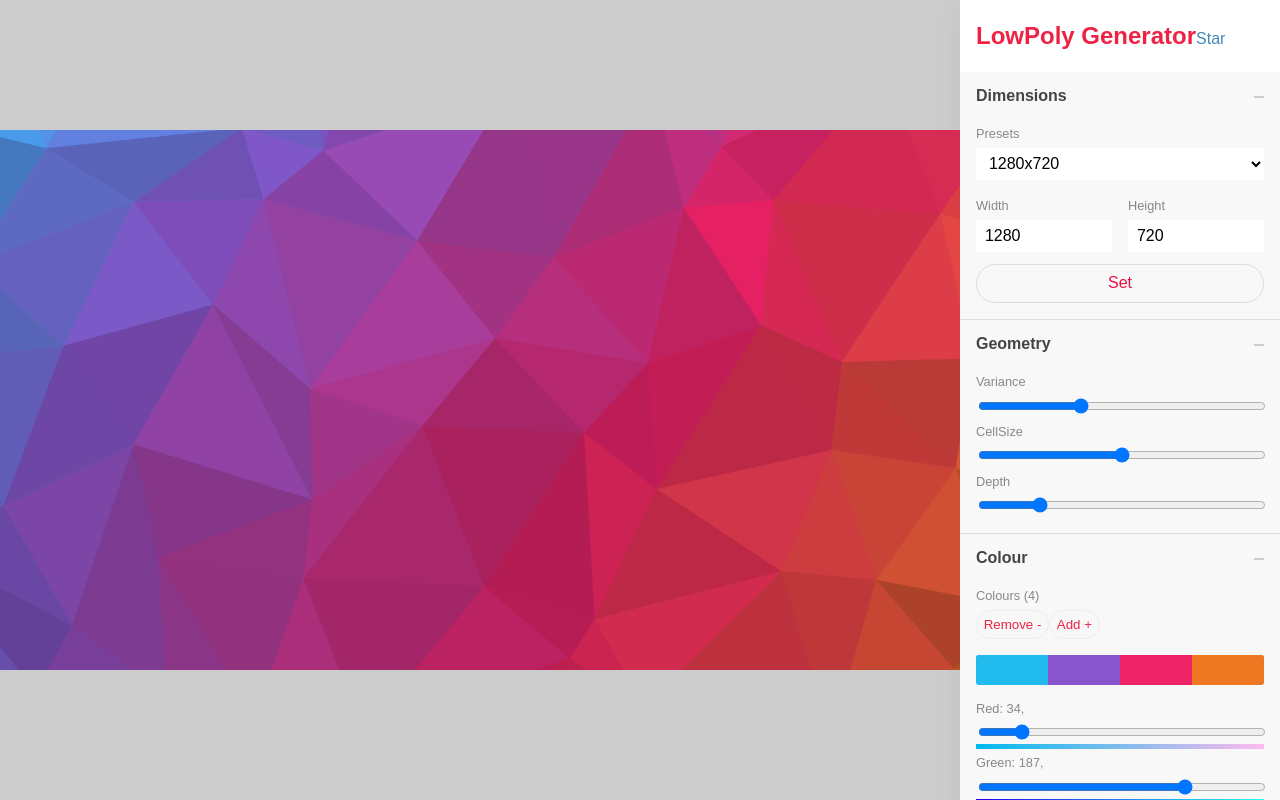
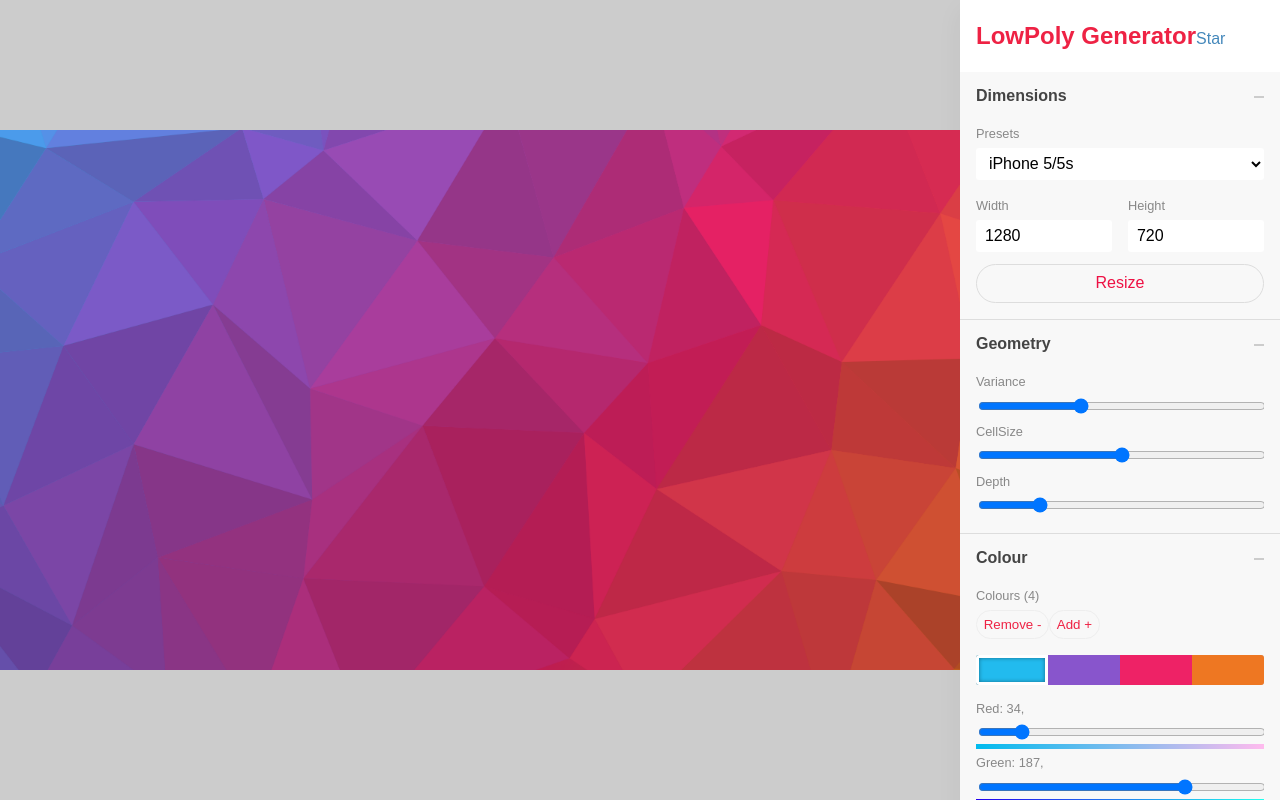
Before and after one commit to cojdev/lowpoly, a React app: page / in a window 1280 px wide. Shown: the top 800 px of the page. Built offline with nearby package versions, Linux system fonts and the light colour scheme; the HTML template or start-up script is replaced by a standard one.

Commit message:
App icon and animated menus

```diff
--- a/src/js/App.jsx
+++ b/src/js/App.jsx
@@ -34,6 +34,10 @@ const GlobalStyles = createGlobalStyle`
             text-decoration: underline;
         }
     }
+
+    button {
+        outline: none !important;
+    }
 `;
 
 const Container = styled.div`
@@ -62,25 +66,8 @@ export default class App extends React.Component {
 
             presets: [
                 {
-                    width:1280,
-                    height: 720,
-                    label: '1280x720',
-                },
-                {
-                    width:1366,
-                    height: 768,
-                    label: '1366x768',
-                },
-                {
-                    width:1920,
-                    height: 1080,
-                    label: '1920x1080',
-                },
-                {
-                    width:3840,
-                    height: 2160,
-                    label: '3840x2160 (4K)',
-                },
+                    label: 'Mobile',
+                    values: [
                         {
                             width:640,
                             height: 1152,
@@ -106,6 +93,33 @@ export default class App extends React.Component {
                             height: 2960,
                             label: 'Samsung Galaxy S8/S9',
                         },
+                    ]
+                },
+                {
+                    label: 'Desktop',
+                    values: [
+                        {
+                            width:1280,
+                            height: 720,
+                            label: '1280x720',
+                        },
+                        {
+                            width:1366,
+                            height: 768,
+                            label: '1366x768',
+                        },
+                        {
+                            width:1920,
+                            height: 1080,
+                            label: '1920x1080',
+                        },
+                        {
+                            width:3840,
+                            height: 2160,
+                            label: '3840x2160 (4K)',
+                        },
+                    ],
+                }
             ],
 
             settings: {},
--- a/src/js/ColourControls.jsx
+++ b/src/js/ColourControls.jsx
@@ -155,8 +155,9 @@ export default class ColourControls extends React.Component {
                     value={item}
                     key={index}
                     index={index}
+                    active={active === index}
                     handleChangeColour={this.handleChangeColour.bind(this)}
-                    setActiveColour={this.setActiveColour.bind(this)} />
+                    setActiveColour={this.setActiveColour.bind(this)}></ColourInput>
             ));
 
         return (
--- a/src/js/ColourInput.jsx
+++ b/src/js/ColourInput.jsx
@@ -1,5 +1,5 @@
 import React from 'react';
-import styled from 'styled-components';
+import styled, {css} from 'styled-components';
 
 const StyledColourInput = styled.div`
     display: block;
@@ -14,10 +14,13 @@ const Target = styled.div`
     width: 100%;
     transition: 150ms ease;
     cursor: pointer;
+    outline: none;
 
-    :active {
-        box-shadow: inset 0 3px 5px rgba(#000, .1);
-    }
+    ${props => props.active && css`
+        box-shadow:
+            inset 0 0 0 3px #fff,
+            inset 0 0 4px 3px rgba(0,0,0,0.4);
+    `}
 `;
 
 const Picker = styled.div`
@@ -51,12 +54,13 @@ export default class ColourInput extends React.Component {
 
     render() {
         let showPicker = this.state.showPicker;
+        // console.log(this.props.active);
 
         return (
             <StyledColourInput
-                tabIndex="0"
                 onBlur={() => { this.setState({ showPicker: false }) }}>
                 <Target
+                    active={this.props.active}
                     style={{backgroundColor: this.props.value}}
                     data-id={this.props.index}
                     onClick={this.props.setActiveColour.bind(this)} />
--- a/src/js/DimensionControls.jsx
+++ b/src/js/DimensionControls.jsx
@@ -42,6 +42,8 @@ export default class DimensionControls extends React.Component {
     handlePreset(e) {
         let dims = e.target.value.split('-');
 
+        console.log(e.target.value);
+
         this.setState({
             width: dims[0],
             height: dims[1],
@@ -63,14 +65,22 @@ export default class DimensionControls extends React.Component {
     }
 
     render() {
-        const presets = this.props.presets.map((item, index) => {
-            let value = item.width + '-' + item.height;
-            return (
-                <option
-                    value={value}
-                    key={index}>{item.label}</option>
-            );
-        });
+        const presets = this.props.presets.map((item, index) => (
+            <optgroup key={index} label={item.label}>
+
+                {item.values.map((item2, index2) => {
+
+                    let value = item2.width + '-' + item2.height;
+
+                    return (
+                        <option
+                        value={value}
+                        key={index2}>{item2.label}</option>
+                    );
+                })}
+
+            </optgroup>
+        ));
 
         return (
             <StyledControlGroup title="Dimensions">
@@ -78,7 +88,7 @@ export default class DimensionControls extends React.Component {
                 <Label
                     htmlFor="preset-size">Presets</Label>
                 <Dropdown
-                    onInput={this.handlePreset.bind(this)}>
+                    onChange={this.handlePreset.bind(this)}>
                     {presets}
                 </Dropdown>
 
@@ -102,7 +112,7 @@ export default class DimensionControls extends React.Component {
                 </Row>
 
                 <SetButton
-                    onClick={this.handleSubmit.bind(this)}>Set</SetButton>
+                    onClick={this.handleSubmit.bind(this)}>Resize</SetButton>
 
             </StyledControlGroup>
         );
--- /dev/null
+++ b/src/js/common/animate.js
@@ -0,0 +1,20 @@
+export default {
+    slideUp: (elem) => {
+        const height = elem.offsetHeight;
+
+        elem.style.height = height + 'px';
+
+        requestAnimationFrame(() => {
+            elem.style.height = '0px';
+        });
+    },
+    slideDown: (elem) => {
+
+        const height = elem.children[0].scrollHeight;
+        elem.style.height = '0px';
+
+        requestAnimationFrame(() => {
+        elem.style.height = height + 'px';
+        });
+    },
+}
--- a/src/js/widgets/ControlGroup.jsx
+++ b/src/js/widgets/ControlGroup.jsx
@@ -1,5 +1,6 @@
 import React from 'react';
 import styled, { css } from 'styled-components';
+import animate from '../common/animate';
 
 const StyledControlGroup = styled.section`
     padding: 0 1rem;
@@ -51,7 +52,12 @@ const Arrow = styled.div`
 `;
 
 const Content = styled.div`
-padding-bottom: 1rem;
+    overflow: hidden;
+    transition: 300ms ease;
+`;
+
+const ContentInner = styled.div`
+    padding-bottom: 1rem;
 `;
 
 export default class ControlGroup extends React.Component {
@@ -61,10 +67,13 @@ export default class ControlGroup extends React.Component {
         this.state = {
             open: true,
         };
+
+        this.content = React.createRef();
     }
 
     toggleOpen() {
-        this.setState({ open: !this.state.open })
+        this.state.open ? animate.slideUp(this.content.current) : animate.slideDown(this.content.current);
+        this.setState({ open: !this.state.open });
     }
 
     render() {
@@ -77,8 +86,9 @@ export default class ControlGroup extends React.Component {
                     <Arrow open={this.state.open} />
                 </Heading>
                     {this.state.open ?
-                        <Content open={this.state.open}>{this.props.children}</Content> :
+                        '' :
                         ''}
+                <Content ref={this.content}><ContentInner>{this.props.children}</ContentInner></Content>
             </StyledControlGroup>
         );
     }
```
Also changed, not shown: 4 other files (tests, documents, lock files or other folders). Lines whose indentation alone changed are shown as unchanged.
